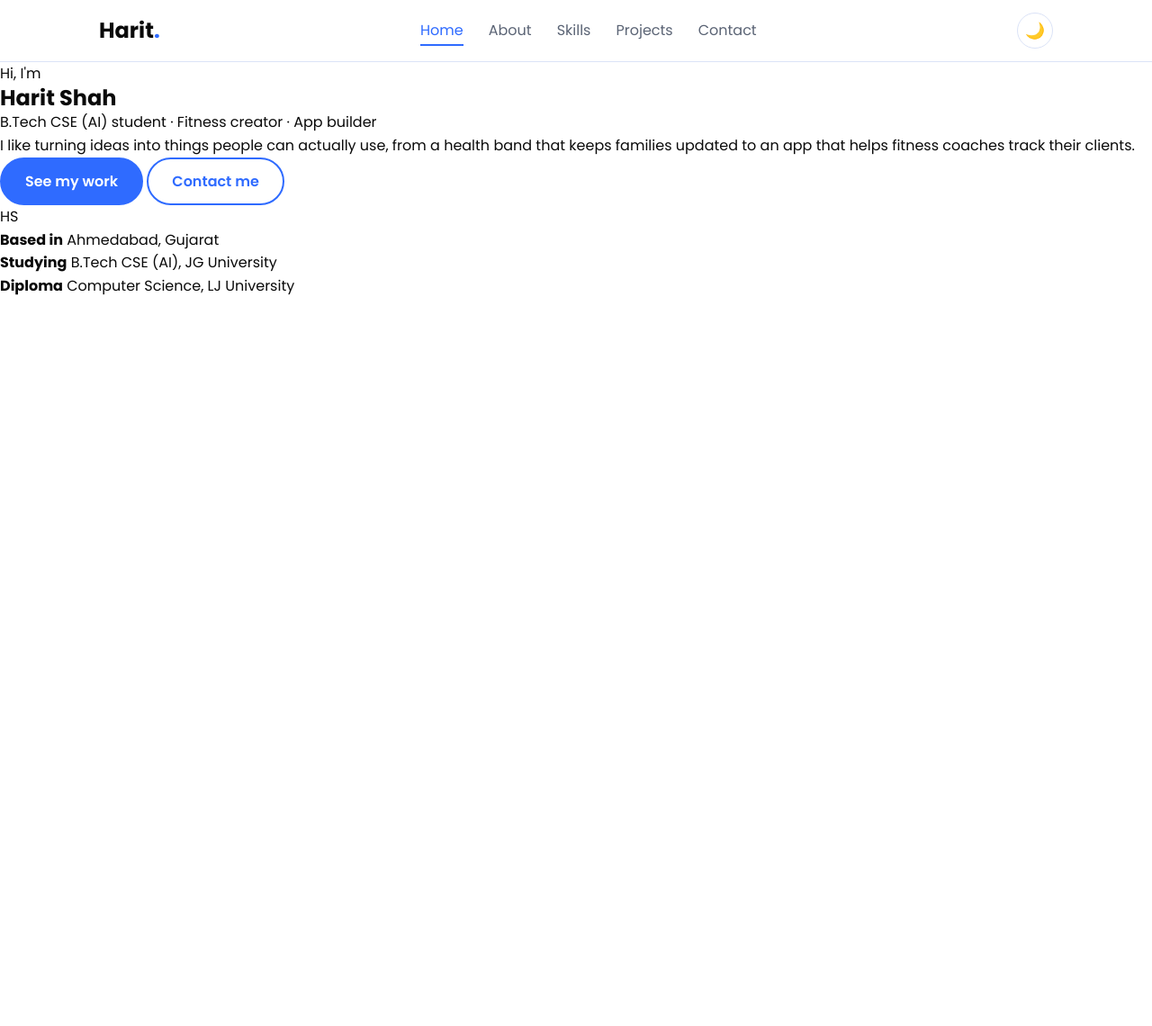
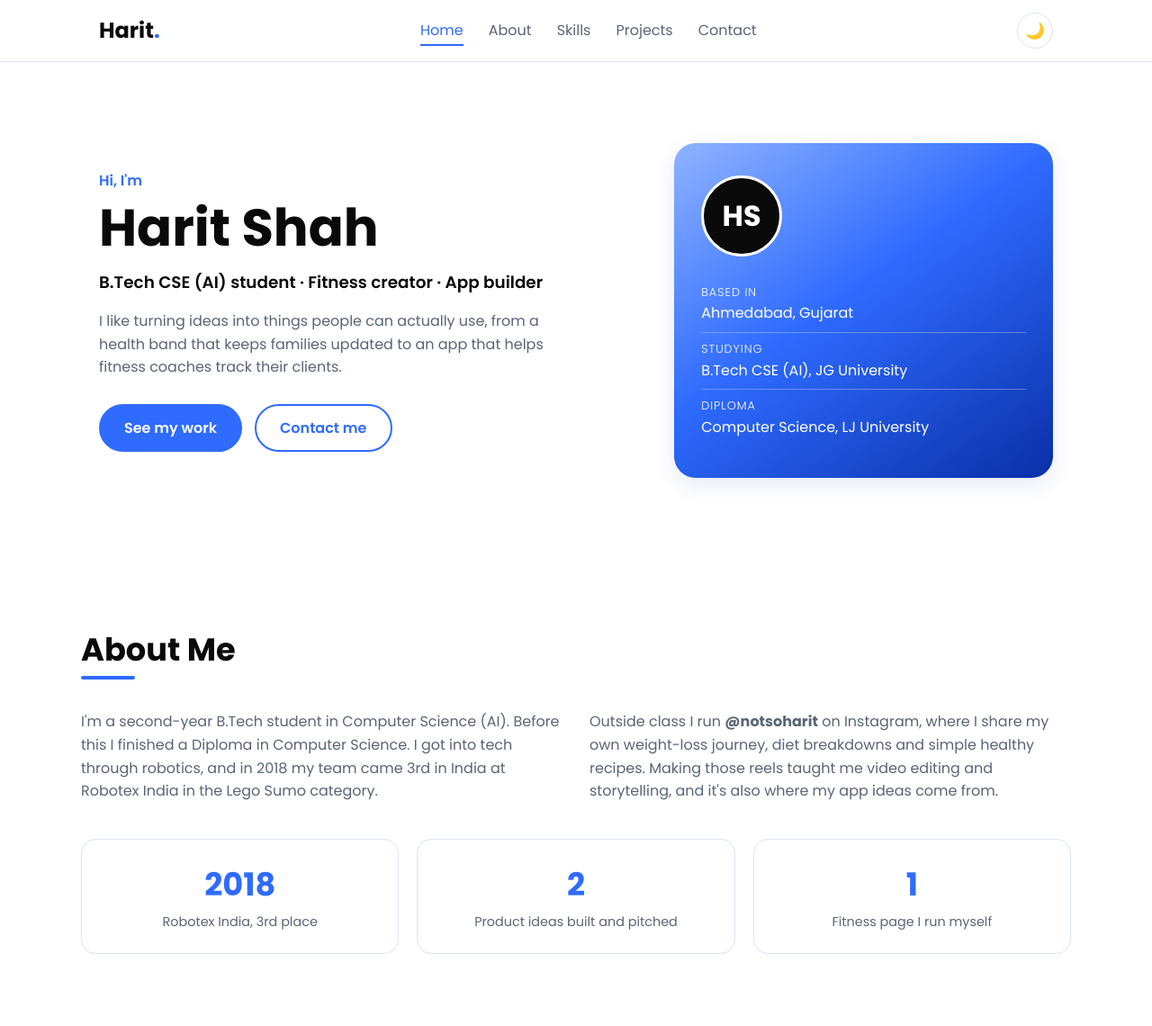
Before and after one commit to Harit23/Harit_Shah_268225_Portfolio, a plain HTML site: page index.html in a window 1280 px wide. Shown: the whole page at 90% size. Before the commit the page ends 800 px from the top, so only its background shows below. Drawn offline with Linux system fonts and the light colour scheme.

Commit message:
Added hero section and About Me section
Co-Authored-By: Claude Opus 5.5 <noreply@anthropic.com>
Claude-Session: https://claude.ai/code/session_01YBRURWrAYxrxmQbcTwEnUH

```diff
--- a/index.html
+++ b/index.html
@@ -58,6 +58,30 @@
         </ul>
       </div>
     </section>
+
+    <!-- ===== About ===== -->
+    <section class="section" id="about">
+      <h2 class="section-title">About Me</h2>
+      <div class="about-grid">
+        <p>
+          I'm a second-year B.Tech student in Computer Science (AI). Before this I
+          finished a Diploma in Computer Science. I got into tech through robotics,
+          and in 2018 my team came 3rd in India at Robotex India in the Lego Sumo
+          category.
+        </p>
+        <p>
+          Outside class I run <strong>@notsoharit</strong> on Instagram, where I
+          share my own weight-loss journey, diet breakdowns and simple healthy
+          recipes. Making those reels taught me video editing and storytelling,
+          and it's also where my app ideas come from.
+        </p>
+      </div>
+      <div class="stats">
+        <div class="stat"><span class="stat-num">2018</span><span class="stat-label">Robotex India, 3rd place</span></div>
+        <div class="stat"><span class="stat-num">2</span><span class="stat-label">Product ideas built and pitched</span></div>
+        <div class="stat"><span class="stat-num">1</span><span class="stat-label">Fitness page I run myself</span></div>
+      </div>
+    </section>
   </main>
 
 </body>
--- a/style.css
+++ b/style.css
@@ -162,3 +162,152 @@ section {
   background: var(--blue);
   color: #ffffff;
 }
+
+/* ===== Hero (Home) ===== */
+#home {
+  max-width: 1100px;
+  margin: 0 auto;
+  padding: 90px 20px;
+  display: grid;
+  grid-template-columns: 1.4fr 1fr;
+  gap: 50px;
+  align-items: center;
+}
+
+.tag {
+  color: var(--blue);
+  font-weight: 600;
+}
+
+.hero h1 {
+  font-size: 3.6rem;
+  margin: 6px 0 10px;
+}
+
+.role {
+  font-size: 1.15rem;
+  font-weight: 600;
+  margin-bottom: 16px;
+}
+
+.intro {
+  color: var(--muted);
+  max-width: 520px;
+  margin-bottom: 28px;
+}
+
+.hero-buttons {
+  display: flex;
+  gap: 14px;
+  flex-wrap: wrap;
+}
+
+.hero-card {
+  background: linear-gradient(145deg, #8fb3ff, var(--blue) 45%, var(--blue-dark));
+  color: #ffffff;
+  border-radius: 24px;
+  padding: 36px 30px;
+  box-shadow: var(--shadow);
+}
+
+.avatar {
+  width: 90px;
+  height: 90px;
+  border-radius: 50%;
+  background: #0a0a0a;
+  display: grid;
+  place-items: center;
+  font-size: 2rem;
+  font-weight: 700;
+  margin-bottom: 22px;
+  border: 3px solid #ffffff;
+}
+
+.quick-facts {
+  list-style: none;
+}
+
+.quick-facts li {
+  padding: 8px 0;
+  border-bottom: 1px solid rgba(255, 255, 255, 0.3);
+}
+
+.quick-facts li:last-child {
+  border-bottom: none;
+}
+
+.quick-facts strong {
+  display: block;
+  font-size: 0.8rem;
+  font-weight: 300;
+  letter-spacing: 1px;
+  text-transform: uppercase;
+}
+
+/* ===== Common section styles ===== */
+.section {
+  padding: 80px 20px;
+}
+
+.section > * {
+  max-width: 1100px;
+  margin-left: auto;
+  margin-right: auto;
+}
+
+.section.alt {
+  background: var(--bg-alt);
+}
+
+.section-title {
+  font-size: 2.2rem;
+  margin-bottom: 34px;
+  position: relative;
+  padding-bottom: 12px;
+}
+
+.section-title::after {
+  content: "";
+  position: absolute;
+  left: 0;
+  bottom: 0;
+  width: 60px;
+  height: 4px;
+  border-radius: 4px;
+  background: var(--blue);
+}
+
+/* ===== About ===== */
+.about-grid {
+  display: grid;
+  grid-template-columns: 1fr 1fr;
+  gap: 30px;
+  color: var(--muted);
+}
+
+.stats {
+  display: grid;
+  grid-template-columns: repeat(3, 1fr);
+  gap: 20px;
+  margin-top: 40px;
+}
+
+.stat {
+  background: var(--card);
+  border: 1px solid var(--border);
+  border-radius: 16px;
+  padding: 22px;
+  text-align: center;
+}
+
+.stat-num {
+  display: block;
+  font-size: 2.2rem;
+  font-weight: 700;
+  color: var(--blue);
+}
+
+.stat-label {
+  color: var(--muted);
+  font-size: 0.9rem;
+}
```
